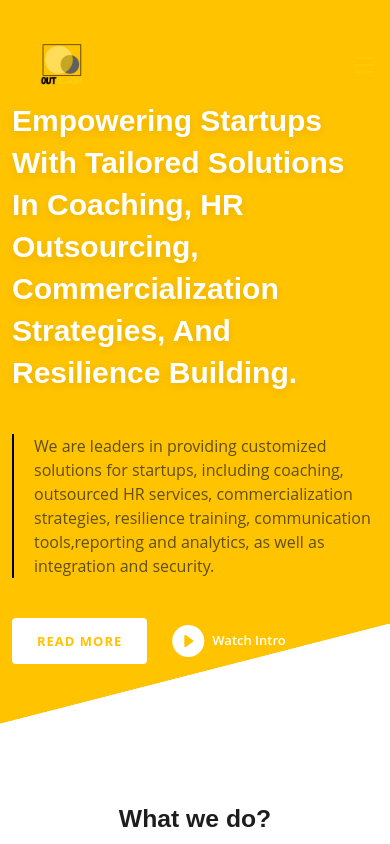
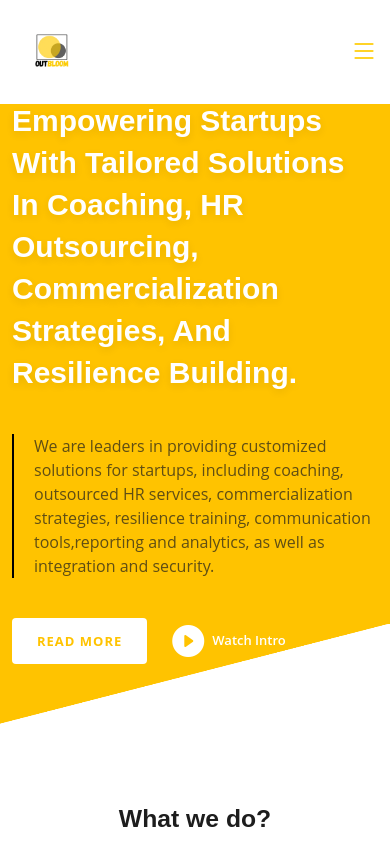
Before and after one commit to ThaGreatFikshun/outbloom-web, a React (Create React App) app: page / in a window 390 px wide. Shown: the top 844 px of the page. Built offline with nearby package versions, Linux system fonts and the light colour scheme.

Commit message:
Updated the navigation bar design

```diff
--- a/src/index.css
+++ b/src/index.css
@@ -373,12 +373,13 @@ section {
 .header {
   transition: all 0.5s;
   z-index: 997;
-  padding: 24px 0;
+  padding: 8px 0;
+  background: #FFFFFF;
 }
 
 @media (max-width: 1200px) {
   .header {
-    padding: 16px 0;
+    padding: 12px 0;
   }
 }
 
@@ -413,7 +414,7 @@ section {
 
 @media (max-width: 480px) {
   .header .logo img {
-    max-height: 100px; /* Adjust for mobile devices */
+    max-height: 80px; /* Adjust for mobile devices */
   }
 
   .header .logo h1 {
@@ -579,7 +580,7 @@ section {
     font-family: var(--font-default);
     font-size: 15px;
     font-weight: 600;
-    color: rgba(255, 255, 255, 0.7);
+    color:#000000;
     white-space: nowrap;
     transition: 0.3s;
   }
@@ -595,13 +596,13 @@ section {
   .navbar .active,
   .navbar .active:focus,
   .navbar li:hover>a {
-    color: #fff;
+    color: #ffc300;
   }
 
   .navbar .dropdown ul,
   .navbar .dropdown .dropdown ul {
     position: static;
-    display: none;
+    display: flex;
     padding: 10px 0;
     margin: 10px 20px;
     background-color: rgba(20, 35, 51, 0.6);
```
